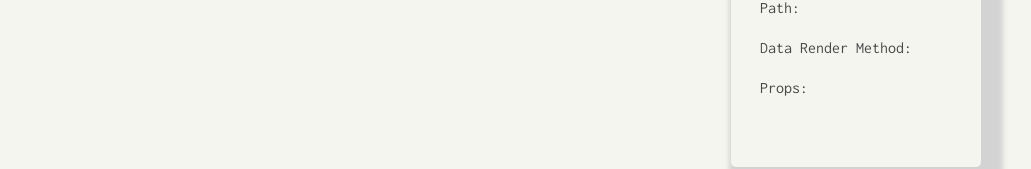
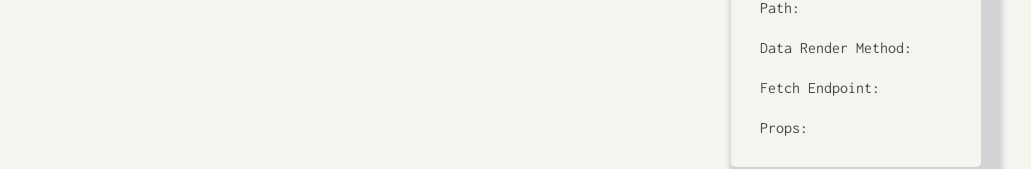
Before and after one commit to oslabs-beta/imaginext, a Next.js app: page / in a window 1280 px wide. Shown: the part 433-602 px from the top of the page, without its empty margins (249-1280 px from the left). Built offline with nearby package versions, Linux system fonts and the light colour scheme.

Commit message:
display endpoint on frontend

```diff
--- a/components/infoPanel.tsx
+++ b/components/infoPanel.tsx
@@ -3,6 +3,7 @@ import {attribute, attributes} from '../public/types'
 export default function InfoPanel (props: {att:attribute}) {
   let path: string = props.att.path;
   const dataRenderMethod: string = props.att.dataRenderMethod;
+  const endpoint: string = props.att.fetchURL !== undefined ? props.att.fetchURL : '';
   const clearPath = (path: string):string => {
     let newPath = path.split('/')
     for (let i = 0; i < newPath.length; i++){
@@ -18,6 +19,7 @@ export default function InfoPanel (props: {att:attribute}) {
       <div className='card-content'>
         <div>Path: {path}</div>
         <div>Data Render Method: {dataRenderMethod}</div>
+        <div>Fetch Endpoint: {endpoint}</div>
         <div>Props:</div>
       </div>
     </>
```
Lines whose indentation alone changed are shown as unchanged.
